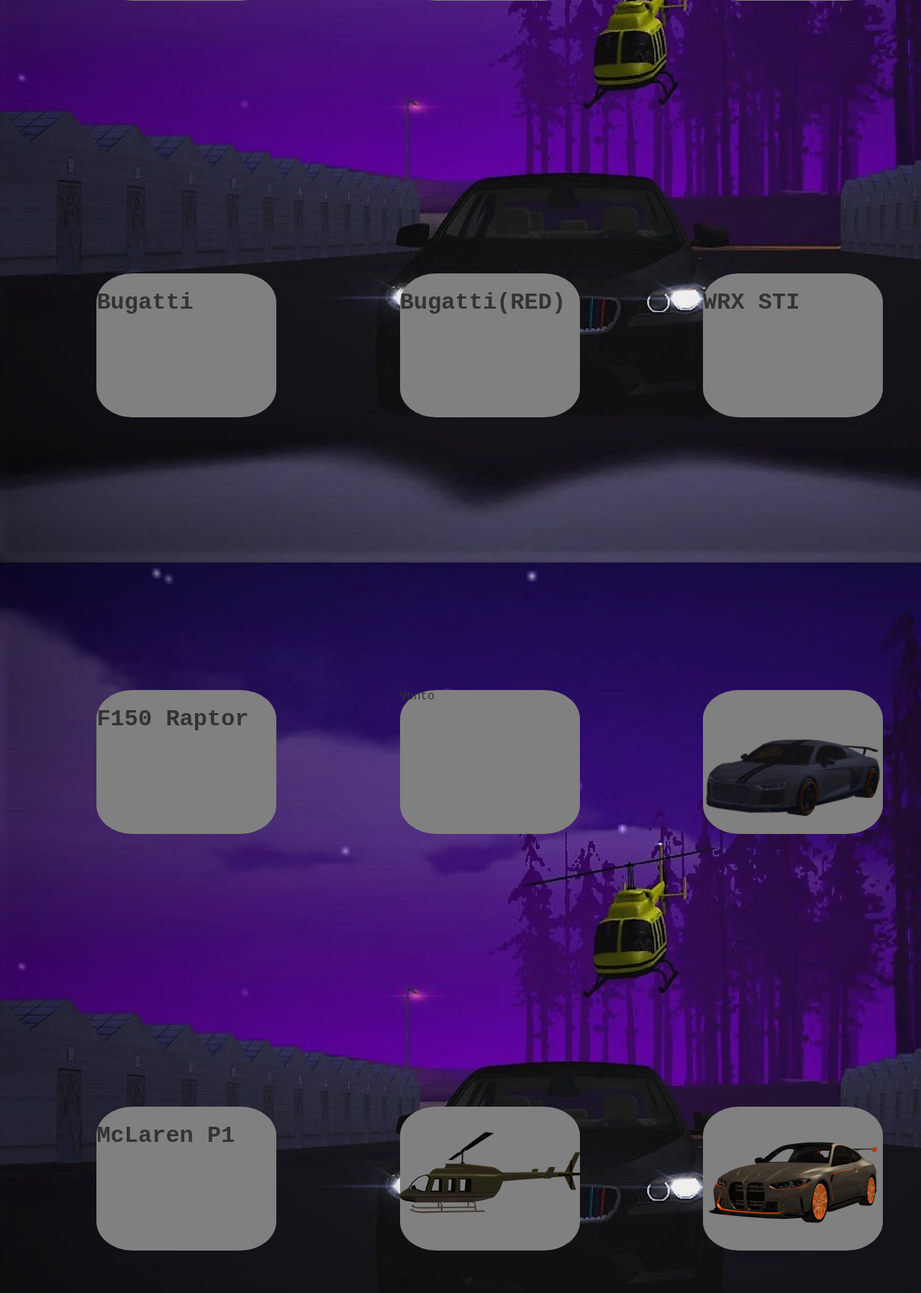
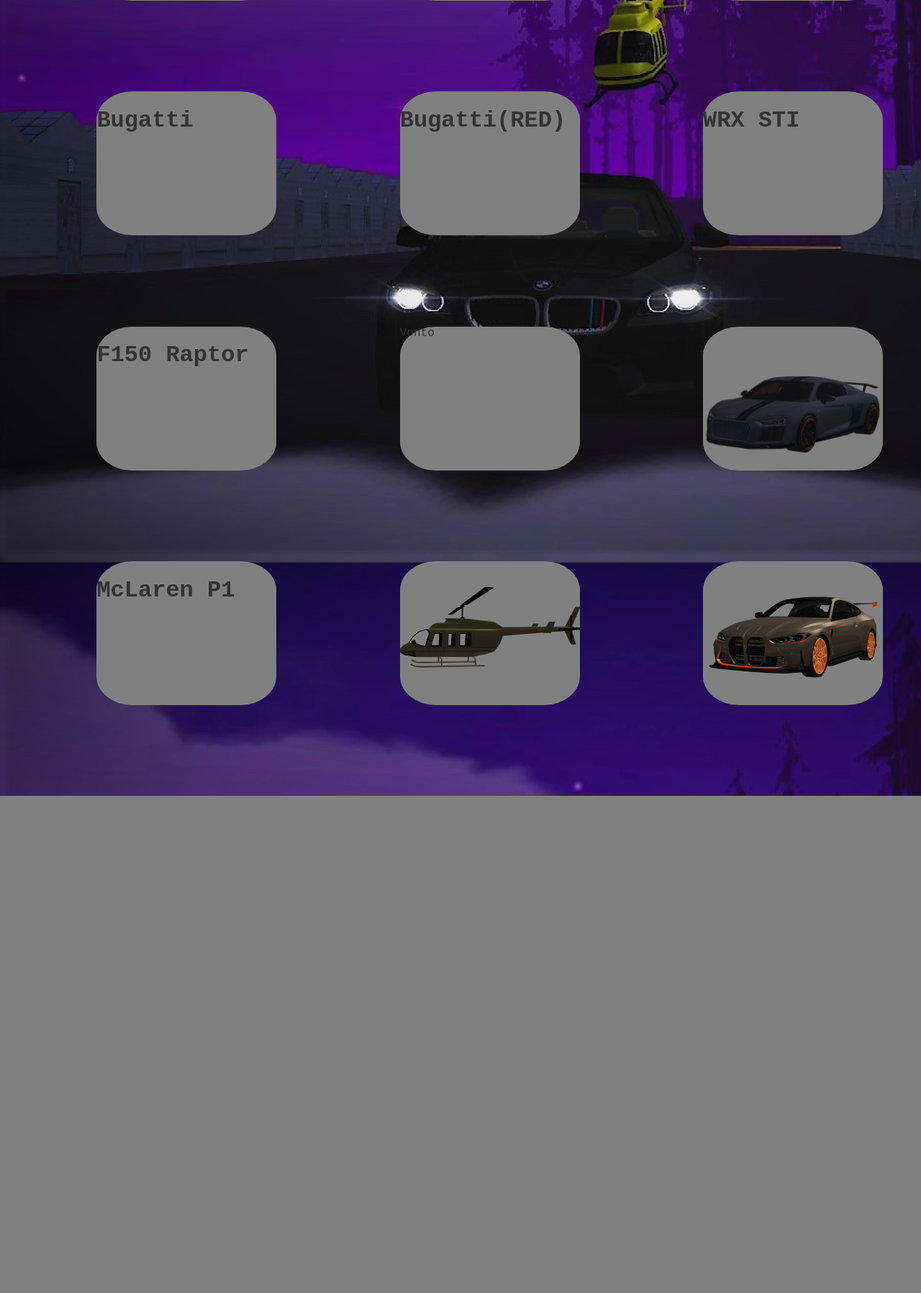
Before and after one commit to diamondtm/diamondtm.github.io, a PHP site: page /cars.html in a window 1280 px wide. Shown: the part 453-2250 px from the top of the page at 72% size. After the commit the page ends 1559 px from the top, so only its background shows below. Run offline with PHP 8.4, Linux system fonts and the light colour scheme.

Commit message:
Update tesztes.css

```diff
--- a/tesztes.css
+++ b/tesztes.css
@@ -145,7 +145,7 @@ nav{
 	width: 100%;
 	margin-right: 5%;
 	margin-left: auto;
-	margin-bottom: 30%;
+	margin-bottom: 10%;
 
 
 	}
```
